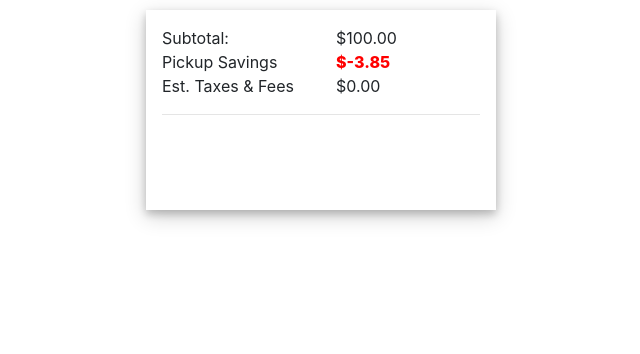
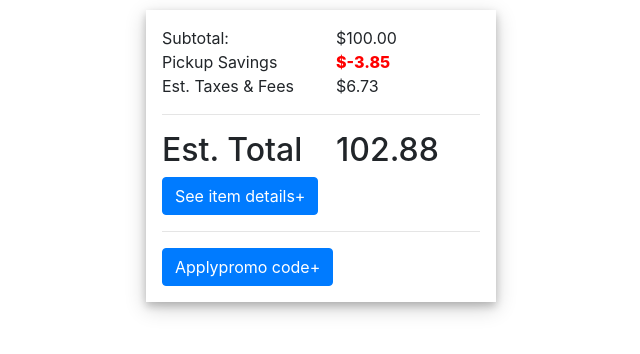
Before and after one commit to ShanteDenise/Shopping_Summary, a React (Create React App) app: page / in a window 1280 px wide. Shown: the top 354 px of the page, without its empty margins (319-959 px from the left). Built offline with nearby package versions, Linux system fonts and the light colour scheme.

Commit message:
Added store for redux and installed react-redux dependency

```diff
--- a/package.json
+++ b/package.json
@@ -7,8 +7,11 @@
     "react": "^16.7.0",
     "react-bootstrap": "^1.0.0-beta.5",
     "react-dom": "^16.7.0",
+    "react-redux": "^6.0.0",
     "react-scripts": "2.1.3",
-    "reactstrap": "^7.1.0"
+    "reactstrap": "^7.1.0",
+    "redux": "^4.0.1",
+    "redux-thunk": "^2.3.0"
   },
   "scripts": {
     "start": "react-scripts start",
--- a/src/App.css
+++ b/src/App.css
@@ -1,17 +1,32 @@
-.container{
+.container {
   margin-top: 10px;
 }
 
 .purchase-card {
-  height: 200px;
   width: 350px;
   box-shadow: 0 4px 8px 0 rgba(0, 0, 0, 0.2), 0 6px 20px 0 rgba(0, 0, 0, 0.19);
   padding: 1rem;
   margin: 0 auto;
-
 }
 
-.show-grid{
+.show-grid {
   display: flex;
+}
 
+.item-details-button:focus {
+  outline: none;
 }
+.price-strike {
+  text-decoration-line: line-through;
+  color: grey;
+}
+
+#item-card {
+  padding: 5px;
+  margin-top: 10px;
+  border: solid 2px rgba(128, 128, 128, 0.226);
+  border-radius: 7px;
+}
+.promo-code-button:focus{
+  outline:none
+}
--- a/src/App.js
+++ b/src/App.js
@@ -3,7 +3,10 @@ import {Col, Container} from 'react-bootstrap'
 import Subtotal from './components/Subtotal';
 import PickupSavings from './components/PickupSavings';
 import TaxesFees from './components/TaxesFees';
+import ItemDetail from './components/ItemDetail';
 import './App.css';
+import EstimatedTotal from './components/EstimatedTotal';
+import PromoCode from './components/PromoCode';
 
 
 class App extends Component {
@@ -11,7 +14,20 @@ class App extends Component {
   state = {
     total: 100,
     PickupSavings: -3.85,
-    taxes: 0
+    taxes: 0,
+    EstimatedTotal: 0,
+    disabledPromoButton: false
+  }
+
+  componentDidMount = () => {
+    this.setState({
+      taxes: (this.state.total + this.state.PickupSavings) * 0.07
+    },
+    function(){
+      this.setState({
+        EstimatedTotal: this.state.total + this.state.PickupSavings + this.state.taxes
+      })
+    })
   }
 
   render() {
@@ -22,9 +38,17 @@ class App extends Component {
       <PickupSavings price={this.state.PickupSavings}/>
       <TaxesFees taxes={this.state.taxes.toFixed(2)}/>
       <hr />
+      <EstimatedTotal price={this.state.EstimatedTotal.toFixed(2)}/>
+      <ItemDetail price={this.state.EstimatedTotal.toFixed(2)}/>
+      <hr />
+      <PromoCode
+        giveDiscount={() => this.giveDiscountHandler()}
+        isDisabled={this.state.disabledPromoButton}
+        />
       </Col>
 
       </Container>
+
     );
   }
 }
--- /dev/null
+++ b/src/components/EstimatedTotal.js
@@ -0,0 +1,20 @@
+import React, { Component } from 'react'
+import {Row, Col } from 'react-bootstrap'
+
+ class EstimatedTotal extends Component {
+  render() {
+    return (
+      <div>
+          <Row>
+              <Col md={6}><h2>Est. Total</h2></Col>
+              <Col md={6}><h2> {`${this.props.price}`}</h2></Col>
+          </Row>
+
+
+      </div>
+    )
+  }
+}
+
+
+export default EstimatedTotal
--- /dev/null
+++ b/src/components/ItemDetail.js
@@ -0,0 +1,52 @@
+import React, { Component } from "react";
+import { Button, Collapse, Well, Media, Row, Col } from "react-bootstrap";
+
+class ItemDetail extends Component {
+  state = {
+    open: false
+  };
+
+  render() {
+    return (
+      <div>
+        <Button
+          className="item-details-button"
+          bsStyle="link"
+          onClick={() => this.setState({ open: !this.state.open })}
+        >
+          {this.state.open === false ? `See` : `Hide`} item details
+          {this.state.open === false ? `+` : `-`}
+        </Button>
+        <Collapse in={this.state.open}>
+          <div>
+            <Media id="item-card">
+                <img
+                  width={100}
+                  height={100}
+                  alt="thumbnail"
+                  src="https://i5.walmartimages.com/asr/9898814f-8aea-47d7-a599-d80d0ba11781_1.308a8bc87d4ec569fd212318bfcb7aae.jpeg?odnWidth=undefined&odnHeight=undefined&odnBg=ffffff"
+                />
+            <Media.Body>
+              <p>
+                Essentials by OFM ESS-3885 Racing Chair Leather Gaming Chair,
+                Red
+              </p>
+              <Row className="show-grid">
+                <Col md={6}>
+                  <strong className="price-strike">
+                    {`$${this.props.price}`}
+                  </strong>
+                </Col>
+                <Col md={6}>Qty: 1</Col>
+              </Row>
+            </Media.Body>
+            </Media>
+          </div>
+        </Collapse>
+
+      </div>
+    );
+  }
+}
+
+export default ItemDetail;
--- /dev/null
+++ b/src/components/PromoCode.js
@@ -0,0 +1,54 @@
+import React, { Component } from 'react'
+import { Button, Collapse, Form, Col, FormGroup, ControlLabel, FormControl, Row} from 'react-bootstrap';
+
+ class PromoCode extends Component {
+     state ={
+         open: false,
+         value: ''
+     }
+  render() {
+    return (
+      <div>
+          <Button
+            className="promo-code-button"
+            bsStyle="link"
+            onClick={() => this.setState({open: !this.state.open})}>
+            {this.state.open === false ? `Apply` : `Hide`}
+            promo code
+            {this.state.open === false ? `+ ` : `-`}
+          </Button>
+          <Collapse in={this.state.open}>
+          <div>
+              <Row className="show-grid">
+              <Col md={12}>
+              <Form>
+                  <FormGroup controlId="formInlineName">
+                  <Form.Label>Promo Code</Form.Label>
+                  <Form.Control
+                  type="text"
+                  placeholder="Enter promo code"
+                  value={this.props.PromoCode}
+                  onChange={this.handleChange}
+                  />
+                  </FormGroup >
+                  <Button
+                  block
+                  bsStyle="sucesss"
+                  className="btn-round"
+                  diabaled={this.props.isDisabled}
+                  onClick={this.props.giveDiscount}
+                  >Apply</Button>
+              </Form>
+              </Col>
+              </Row>
+          </div>
+
+
+          </Collapse>
+
+      </div>
+    )
+  }
+}
+
+export default PromoCode
```
Also changed, not shown: src/store.js (added), 1 other file (tests, documents, lock files or other folders).
